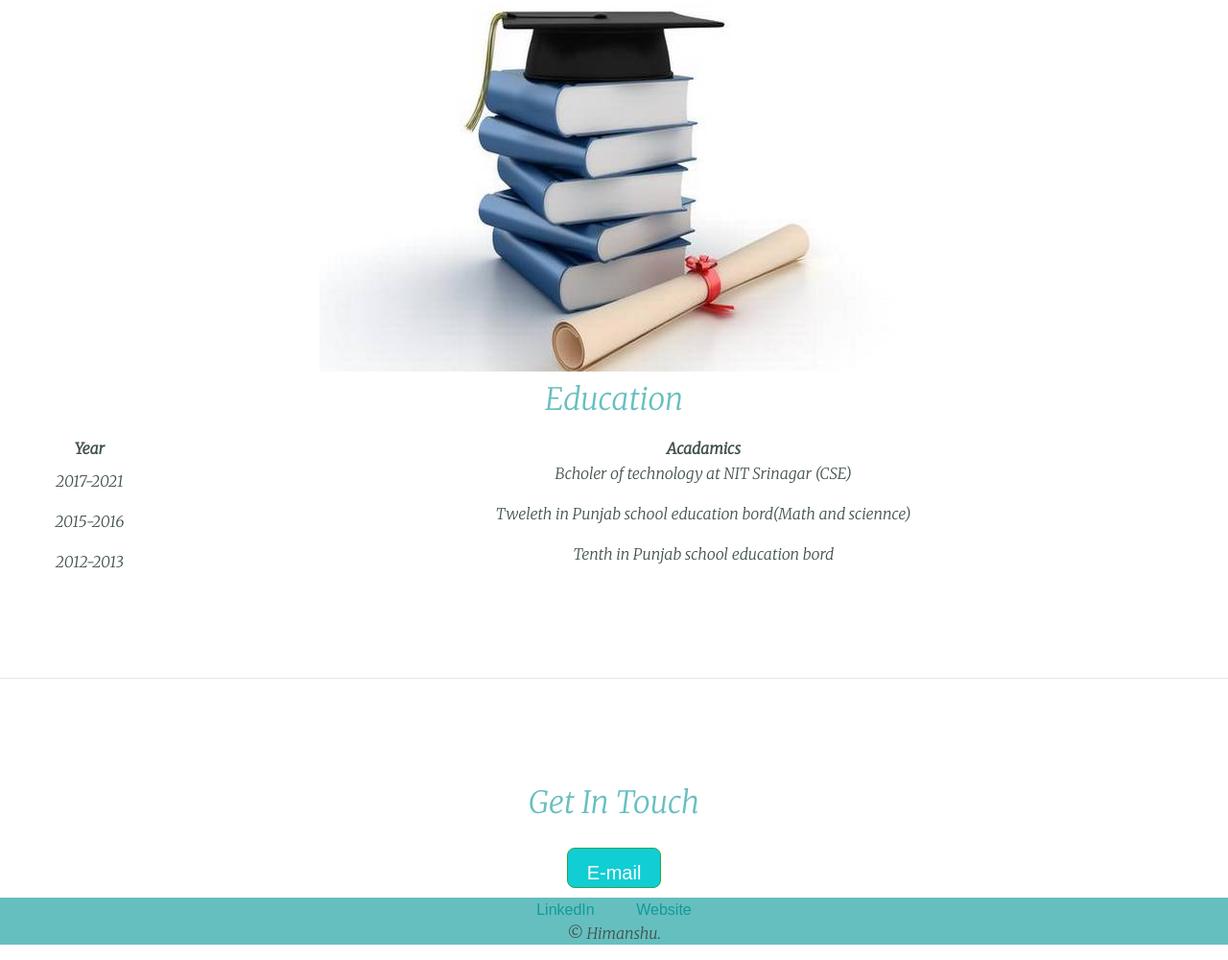
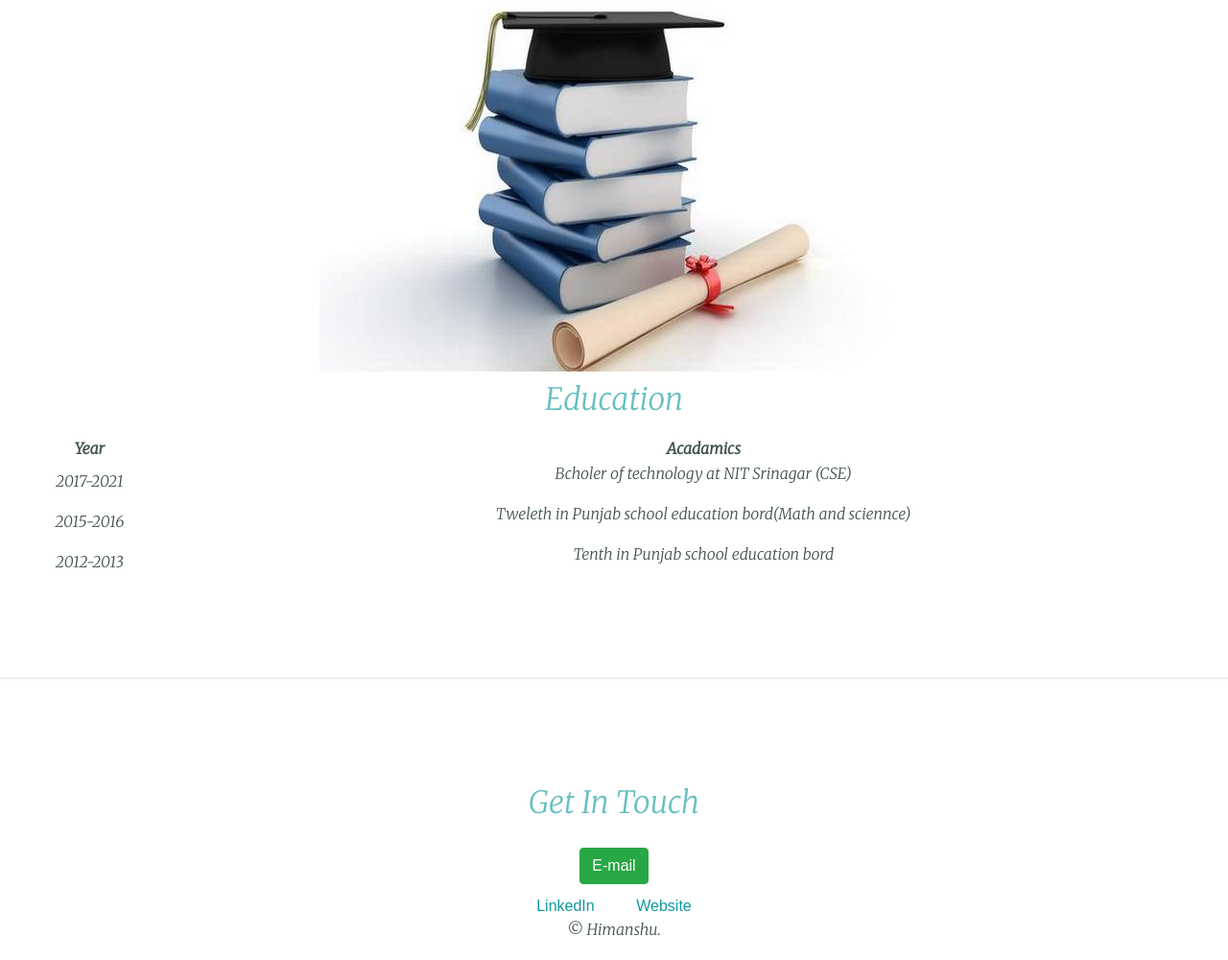
Before and after one commit to khatri97/Portfolio, a plain HTML site: page index.html in a window 1280 px wide. Shown: the part 2003-3003 px from the top of the page at 96% size. Drawn offline with nearby package versions, Linux system fonts and the light colour scheme.

Commit message:
Add files via upload

```diff
--- a/CSS/styles.css
+++ b/CSS/styles.css
@@ -30,9 +30,7 @@ h3{
 .mid-container{
 margin: 100px 0;
 }
-.bottom-container{
-background-color: #66BFBF;
-}
+
 a{
   color: #11999B;
   font-family: 'montserrat', sans-serif;
@@ -67,29 +65,3 @@ hr{
   margin-left: auto;
   margin-right: auto;
 }
-.btn {
-  background: #11cdd4;
-  background-image: -webkit-linear-gradient(top, #11cdd4, #1199e);
-  background-image: -moz-linear-gradient(top, #11cdd4, #1199e);
-  background-image: -ms-linear-gradient(top, #11cdd4, #1199e);
-  background-image: -o-linear-gradient(top, #11cdd4, #1199e);
-  background-image: linear-gradient(to bottom, #11cdd4, #1199e);
-  -webkit-border-radius: 8;
-  -moz-border-radius: 8;
-  border-radius: 8px;
-  font-family: Arial;
-  color: #ffffff;
-  font-size: 20px;
-  padding: 10px 20px 0 20px;
-  text-decoration: none;
-}
-
-.btn:hover {
-  background: #30e3cb;
-  background-image: -webkit-linear-gradient(top, #30e3cb, #32bc4ac);
-  background-image: -moz-linear-gradient(top, #30e3cb, #32bc4ac);
-  background-image: -ms-linear-gradient(top, #30e3cb, #32bc4ac);
-  background-image: -o-linear-gradient(top, #30e3cb, #32bc4ac);
-  background-image: linear-gradient(to bottom, #30e3cb, #32bc4ac);
-  text-decoration: none;
-}
```
